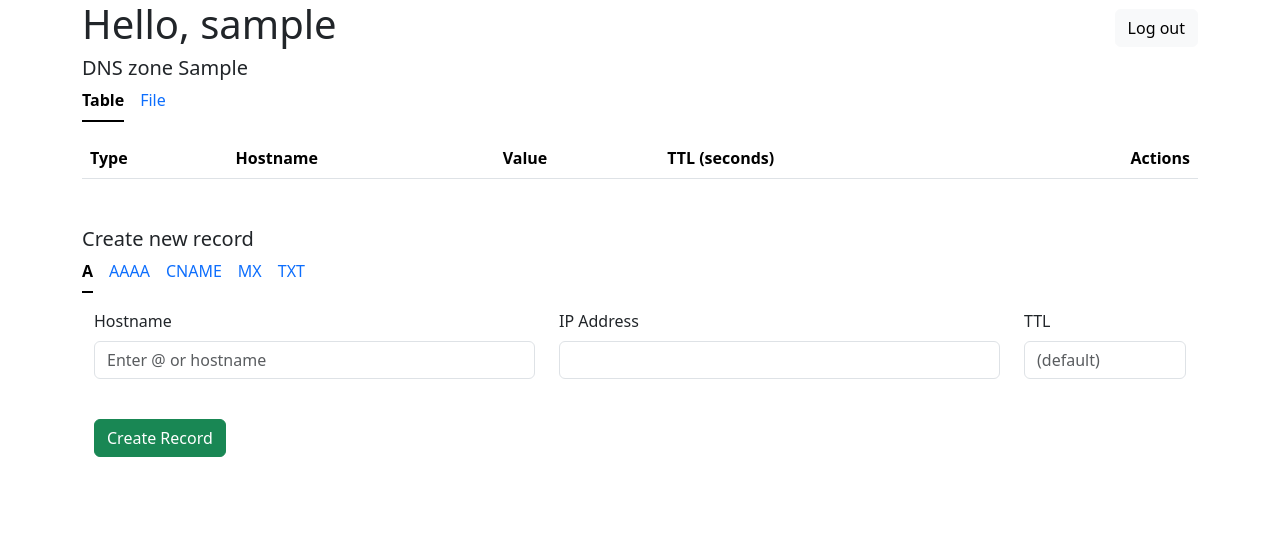
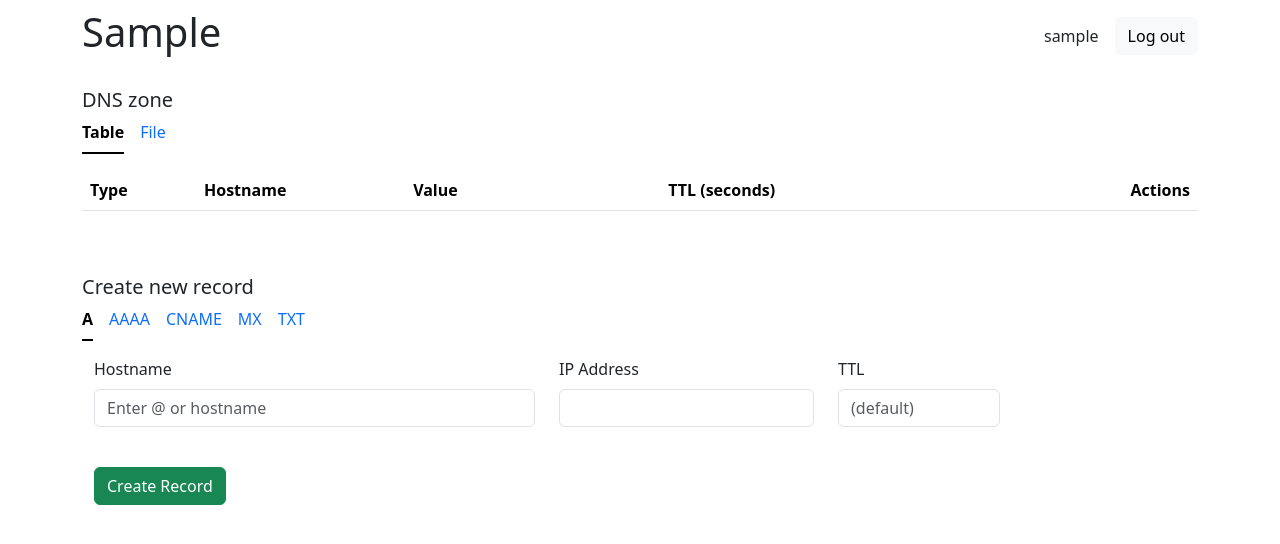
Before and after one commit to santigz/dns-platform, a FastAPI app: template templates/html/user.html in a window 1280 px wide. Shown: the top 544 px of the page. Run offline with FastAPI, Linux system fonts and the light colour scheme; the template is opened without the code that fills it: most values are stand-ins (such as "Sample title", 1, 10 or a date in 2020); lists and menus that the app fills with data are empty; parts of the project's set-up code (start-up, migrations or seed data) failed here and were passed over.

Commit message:
Fix user.html

```diff
--- a/templates/html/user.html
+++ b/templates/html/user.html
@@ -14,18 +14,19 @@
   {% if testing_mode -%}
   <div class="container-fluid text-bg-danger text-center fw-bold">LOCAL TEST MODE</div>
   {% endif -%}
-  <div class="container-md">
-    <div class="row justify-content-between">
+  <div class="container-lg">
+    <div class="row justify-content-between mt-2 mb-4">
       <div class="col">
-        <h1>Hello, {{username}}</h1>
+        <h1>{{user_origin}}</h1>
       </div>
       <div class="col d-flex align-items-center justify-content-end">
+        <span class="mx-3">{{username}}</span>
         <button type="button" class="btn btn-light" onclick="logout()">Log out</button>
       </div>
     </div>
 
     <div id="new-record-panel" class="mb-4">
-      <h5 class="card-title">DNS zone {{user_origin}}</h5>
+      <h5 class="card-title">DNS zone</h5>
       <ul class="nav nav-underline" id="recordTabs" role="tablist">
         <li class="nav-item" role="presentation"><button class="nav-link active" id="table-tab" data-bs-toggle="tab"
             data-bs-target="#table-view" type="button" role="tab" aria-selected="true">Table</button></li>
@@ -34,16 +35,16 @@
         </li>
       </ul>
       <div class="tab-content mt-3">
-        <div class="tab-pane fade active show" id="table-view" role="tabpanel" aria-labelledby="table-tab">
+        <div class="tab-pane table-responsive fade active show" id="table-view" role="tabpanel" aria-labelledby="table-tab">
 
           <table class="table" id="zone-table">
             <thead>
               <tr>
                 <th scope="col">Type</th>
                 <th scope="col">Hostname</th>
-                <th scope="col">Value</th>
-                <th scope="col">TTL (seconds)</th>
-                <th scope="col" class="text-end">Actions</th>
+                <th scope="col" style="min-width: 120px;">Value</th>
+                <th scope="col" style="min-width: 100px;">TTL (seconds)</th>
+                <th scope="col" class="text-end" style="min-width: 130px;">Actions</th>
               </tr>
             </thead>
             <tbody>
@@ -91,7 +92,7 @@
           <form id="a-record-form needs-validation" novalidate autocomplete="off">
             <div class="container">
               <div class="row align-items-start">
-                <div class="col-6 col-lg-5">
+                <div class="col-sm-6 col-lg-5">
                   <div class="mb-3">
                     <label for="a-name" class="form-label">Hostname</label>
                     <input type="text" class="form-control hostname-validation" id="a-name" preview="true" value=""
@@ -102,7 +103,7 @@
                     <small class="form-text"><span id="a-name-preview">&nbsp;</span></small>
                   </div>
                 </div>
-                <div class="col-6 col-lg-5">
+                <div class="col-sm-6 col-lg-3">
                   <div class="mb-3">
                     <label for="a-ip" class="form-label">IP Address</label>
                     <input type="text" class="form-control a-validation" id="a-ip" value="" required="">
@@ -111,7 +112,7 @@
                     </div>
                   </div>
                 </div>
-                <div class="col-3 col-lg-2">
+                <div class="col-6 col-md-3 col-lg-2">
                   <div class="mb-3">
                     <label for="a-ttl" class="form-label">TTL</label>
                     <input type="number" class="form-control ttl-validation" id="a-ttl" placeholder="(default)"
@@ -159,7 +160,7 @@
               </div>
               <div class="row">
                 <div class="col-2">
-                  <button type="button" class="btn btn-success" id="aaaa-button">Create Record</button>
+                  <button type="button" class="btn btn-success" id="aaaa-button">Not implemented</button>
                 </div>
               </div>
             </div>
@@ -194,7 +195,7 @@
               </div>
               <div class="row">
                 <div class="col-2">
-                  <button type="button" class="btn btn-success" id="cname-button">Create Record</button>
+                  <button type="button" class="btn btn-success" id="aaaa-button">Not implemented</button>
                 </div>
               </div>
             </div>
@@ -234,7 +235,7 @@
               </div>
               <div class="row">
                 <div class="col-2">
-                  <button type="button" class="btn btn-success" id="mx-button">Create Record</button>
+                  <button type="button" class="btn btn-success" id="aaaa-button">Not implemented</button>
                 </div>
               </div>
             </div>
@@ -271,7 +272,7 @@
               </div>
               <div class="row">
                 <div class="col-2">
-                  <button type="button" class="btn btn-success" id="txt-button">Create Record</button>
+                  <button type="button" class="btn btn-success" id="aaaa-button">Not implemented</button>
                 </div>
               </div>
             </div>
```
Also changed, not shown: 1 other file.
